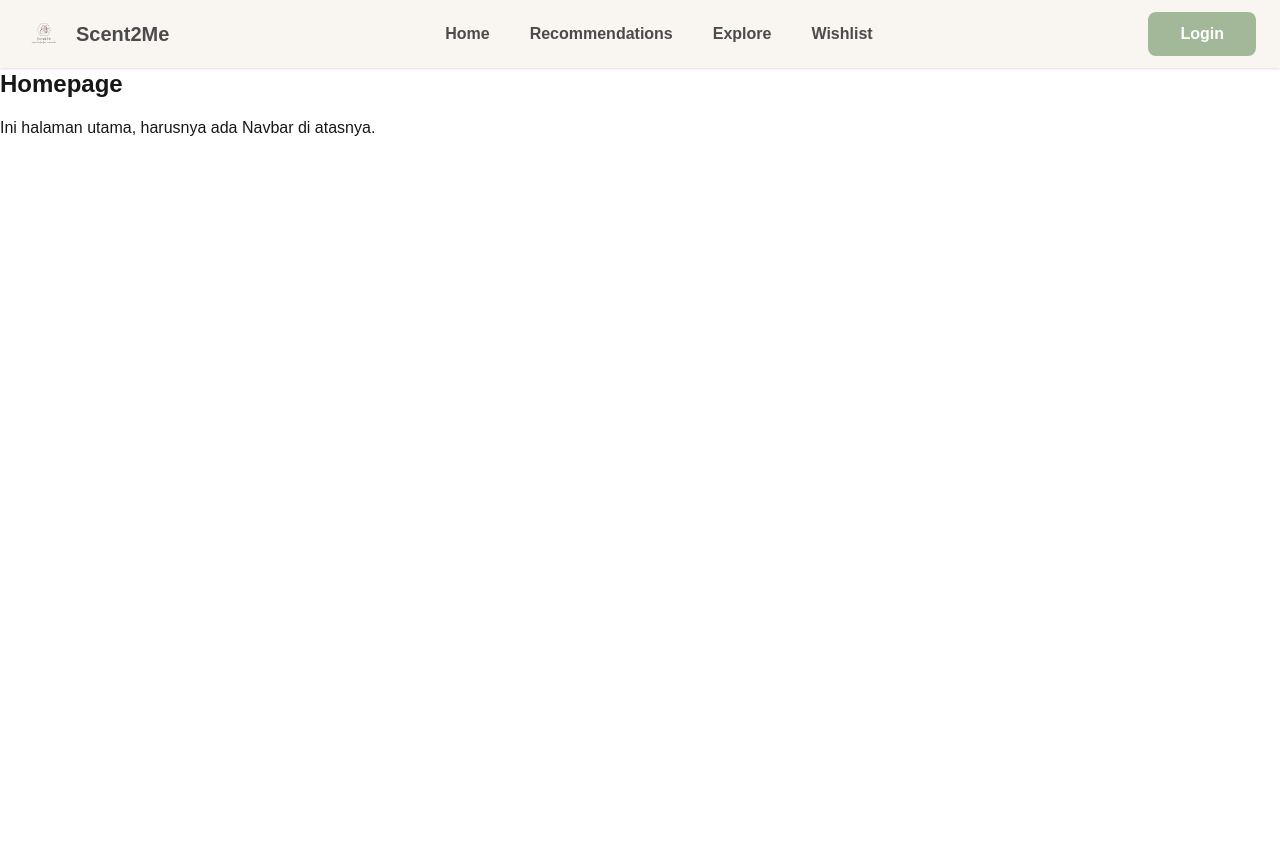
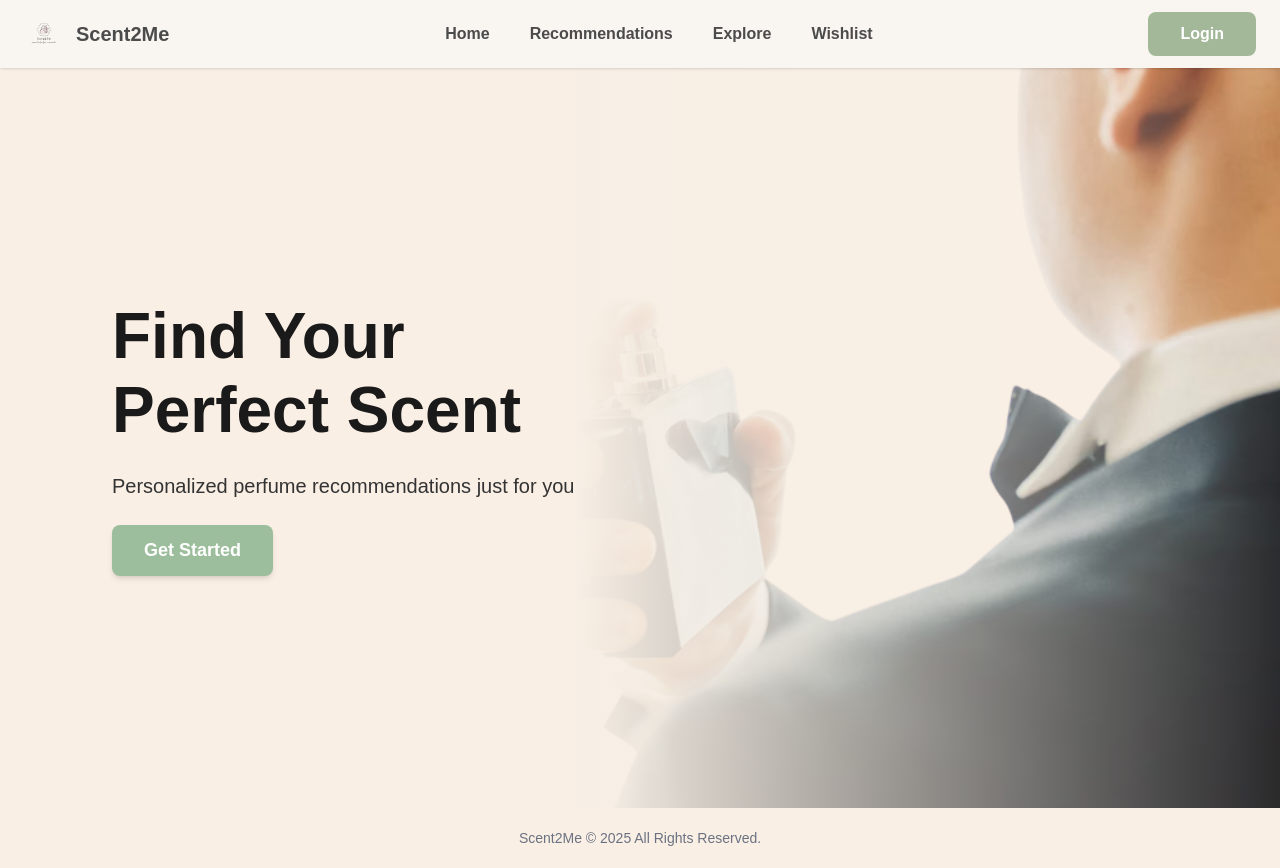
Before and after one commit to denjear/scent2me, a Next.js app: page /homepage in a window 1280 px wide. Before the commit the page ends 800 px from the top, so only its background shows below. Built offline with nearby package versions, Linux system fonts and the light colour scheme.

Commit message:
add homepage

```diff
--- a/src/app/(main)/homepage/page.tsx
+++ b/src/app/(main)/homepage/page.tsx
@@ -1,8 +1,62 @@
+"use client";
+
+import Link from "next/link";
+
 export default function Homepage() {
   return (
-    <div className="space-y-4">
-      <h1 className="text-2xl font-bold">Homepage</h1>
-      <p>Ini halaman utama, harusnya ada Navbar di atasnya.</p>
-    </div>
+    <main
+      className="relative w-full h-[100dvh] overflow-hidden font-poppins bg-[#faefe5]"
+      style={{ overscrollBehavior: "none" }}
+    >
+      <div className="flex flex-col justify-between items-stretch h-full">
+        {/* Hero Section */}
+        <div className="relative flex flex-1 items-center justify-between px-20 lg:px-28 h-full">
+          {/* Left side (Text) */}
+          <div className="flex flex-col gap-6 max-w-xl z-10">
+            <h1 className="text-[48px] sm:text-[56px] lg:text-[64px] font-bold leading-[1.15] text-[#1a1a1a]">
+              Find Your <br />
+              <span className="font-extrabold text-[#1a1a1a]">
+                Perfect Scent
+              </span>
+            </h1>
+
+            <p className="text-[18px] sm:text-[20px] font-medium text-[#333333]">
+              Personalized perfume recommendations just for you
+            </p>
+
+            {/* Button with redirect */}
+            <Link href="/recommendations">
+              <button className="bg-[#9DBE9C] hover:bg-[#8CAF8C] text-white font-semibold text-[16px] sm:text-[18px] px-8 py-3 rounded-lg w-fit transition-all duration-300 shadow-md hover:shadow-lg cursor-pointer">
+                Get Started
+              </button>
+            </Link>
+          </div>
+
+          {/* Right side (Image + Gradient) */}
+          <div className="absolute top-0 right-0 bottom-0 w-[52%] md:w-[55%] overflow-hidden">
+            {/* Image */}
+            <img
+              src="/images/home_bg.png"
+              alt="Perfume"
+              className="w-full h-full object-cover object-[85%_center] scale-[1.05] select-none"
+            />
+
+            {/* Gradient (exactly like Figma) */}
+            <div
+              className="absolute inset-0 pointer-events-none"
+              style={{
+                background:
+                  "linear-gradient(90deg, #F7EFE5 0%, rgba(247, 239, 229, 0.1) 100%)",
+              }}
+            />
+          </div>
+        </div>
+
+        {/* Footer */}
+        <footer className="h-[60px] flex items-center justify-center text-gray-500 text-sm font-medium bg-[#faefe5] z-20">
+          Scent2Me © 2025 All Rights Reserved.
+        </footer>
+      </div>
+    </main>
   );
 }
```
Also changed, not shown: public/images/home_bg.png (added).
